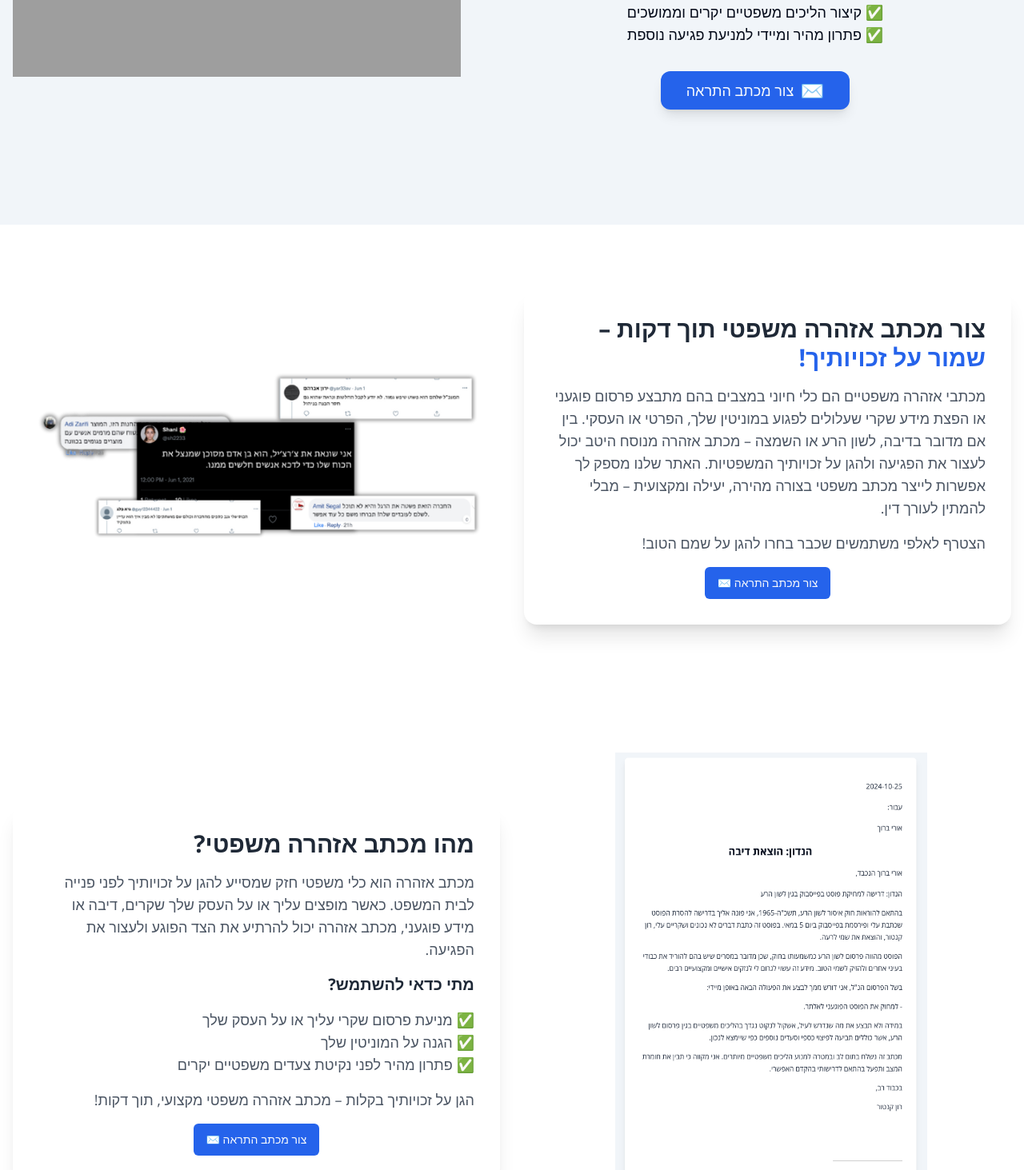
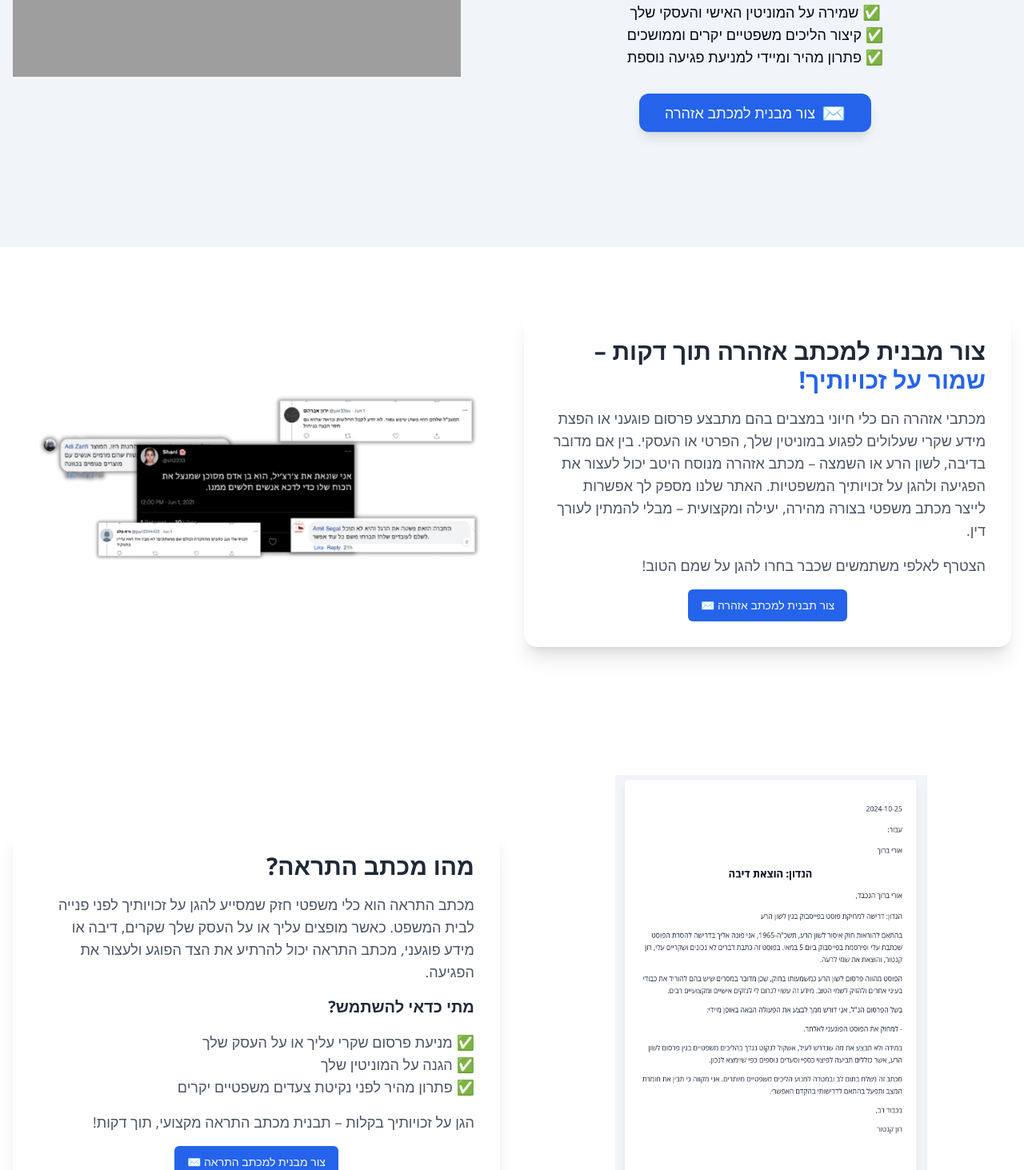
Before and after one commit to ronka/warning-letter-gpt, a Next.js app: page / in a window 1280 px wide. Shown: the part 387-1850 px from the top of the page at 80% size. Built offline with nearby package versions, Linux system fonts and the light colour scheme; no server answers; grey boxes are pictures that could not be loaded.

Commit message:
change copy of site

```diff
--- a/app/letter/[id]/page.tsx
+++ b/app/letter/[id]/page.tsx
@@ -7,6 +7,7 @@ import {
   CardTitle,
   CardContent,
   CardFooter,
+  CardDescription,
 } from "@/components/ui/card";
 import { useLetterQuery, useUpdateLetter } from "@/context/Letter";
 import { useRouter } from "next/navigation";
@@ -102,8 +103,12 @@ export default function LetterDetailPage({
         <Card className="w-full mx-auto">
           <CardHeader>
             <CardTitle className="text-2xl font-bold">
-              מכתב ההתראה שלך
+              תבנית מכתב ההתראה שלך
             </CardTitle>
+            <CardDescription>
+              התבנית שלפניך מכילה הצעה לניסוח ראשוני למכתב ההתראה, הוסף ושנה את
+              המידע ככה שיתאים למקרה שלך
+            </CardDescription>
           </CardHeader>
           <CardContent className="prose dark:prose-invert max-w-none">
             <LetterViewer
--- a/components/home/ExplainationSection.tsx
+++ b/components/home/ExplainationSection.tsx
@@ -20,12 +20,12 @@ export function ExplainationSection() {
 
           <div className="w-full md:w-1/2 space-y-4 bg-white rounded-2xl shadow-xl p-8">
             <h2 className="text-3xl font-bold text-gray-800">
-              מהו מכתב אזהרה משפטי?
+              מהו מכתב התראה?
             </h2>
             <p className="text-lg text-gray-600">
-              מכתב אזהרה הוא כלי משפטי חזק שמסייע להגן על זכויותיך לפני פנייה
+              מכתב התראה הוא כלי משפטי חזק שמסייע להגן על זכויותיך לפני פנייה
               לבית המשפט. כאשר מופצים עליך או על העסק שלך שקרים, דיבה או מידע
-              פוגעני, מכתב אזהרה יכול להרתיע את הצד הפוגע ולעצור את הפגיעה.
+              פוגעני, מכתב התראה יכול להרתיע את הצד הפוגע ולעצור את הפגיעה.
             </p>
             <h3 className="text-xl font-bold text-gray-800">
               מתי כדאי להשתמש?
@@ -36,11 +36,11 @@ export function ExplainationSection() {
               <li>✅ פתרון מהיר לפני נקיטת צעדים משפטיים יקרים</li>
             </ul>
             <p className="text-gray-600 text-lg">
-              הגן על זכויותיך בקלות – מכתב אזהרה משפטי מקצועי, תוך דקות!
+              הגן על זכויותיך בקלות – תבנית מכתב התראה מקצועי, תוך דקות!
             </p>
             <div className="flex justify-center">
               <Link href={"/letter"}>
-                <Button>צור מכתב התראה ✉️</Button>
+                <Button>צור מבנית למכתב התראה ✉️</Button>
               </Link>
             </div>
           </div>
--- a/components/home/FaqSection.tsx
+++ b/components/home/FaqSection.tsx
@@ -7,7 +7,7 @@ import {
 
 const faqs = [
   {
-    question: "מהו מכתב אזהרה משפטי?",
+    question: "מהו מכתב אזהרה",
     answer:
       "מכתב אזהרה משפטי הוא כלי רב עוצמה שנועד להגן על זכויותיך לפני נקיטת צעדים משפטיים פורמליים. כאשר מתפרסם עליך או על העסק שלך מידע כוזב, דיבה או תוכן פוגעני, מכתב אזהרה מנוסח היטב יכול להרתיע את הצד הפוגע ולעצור את הפגיעה.",
   },
@@ -24,7 +24,7 @@ const faqs = [
   {
     question: "האם יש צורך בעורך דין ליצירת מכתב אזהרה?",
     answer:
-      "אמנם השירות שלנו מספק דרך נוחה ומהירה ליצור מכתב אזהרה, אך במידה ואתה זקוק לייעוץ משפטי מעמיק או במקרה שהעניין מסלים, מומלץ להתייעץ עם עורך דין.",
+      "אמנם השירות שלנו מספק דרך נוחה ומהירה ליצור תבנית למכתב אזהרה, אין זהו מכתב התראה משפוטי. אך במידה ואתה זקוק לייעוץ משפטי מעמיק או חותמת של עורך דין על המסמך, מומלץ להתייעץ עם עורך דין.",
   },
   {
     question: "כיצד מטופל המידע והפרטיות שלי?",
--- a/components/home/Hero.tsx
+++ b/components/home/Hero.tsx
@@ -9,7 +9,7 @@ const Hero = () => {
         <div className="flex-1">
           <ChangingHeroText />
           <p className="text-xl mb-8">
-            בואו לייצר מכתב התראה מהיר וקל לכל שם ומטרה שתרצו
+            בואו לייצר תבנית למכתב אזהרה מהיר וקל לכל שם ומטרה שתרצו באמצעות AI
           </p>
 
           <ul className="text-lg mb-8">
@@ -23,7 +23,7 @@ const Hero = () => {
           <Link href={"/letter"}>
             <Button className="text-lg px-8 py-6 rounded-xl hover:scale-105 transition-transform duration-200 shadow-lg hover:shadow-xl bg-primary mb-12">
               <span className="ml-2 text-2xl">✉️</span>
-              צור מכתב התראה
+              צור מבנית למכתב אזהרה
             </Button>
           </Link>
         </div>
--- a/components/home/PromoSection.tsx
+++ b/components/home/PromoSection.tsx
@@ -10,23 +10,22 @@ export function PromoSection() {
         <div className="flex flex-col md:flex-row items-center justify-between gap-8">
           <div className="w-full md:w-1/2 space-y-4 bg-white rounded-2xl shadow-xl p-8">
             <h2 className="text-3xl font-bold text-gray-800">
-              צור מכתב אזהרה משפטי תוך דקות –{" "}
+              צור מבנית למכתב אזהרה תוך דקות –{" "}
               <span className="text-blue-600">שמור על זכויותיך!</span>
             </h2>
             <p className="text-lg text-gray-600">
-              מכתבי אזהרה משפטיים הם כלי חיוני במצבים בהם מתבצע פרסום פוגעני או
-              הפצת מידע שקרי שעלולים לפגוע במוניטין שלך, הפרטי או העסקי. בין אם
-              מדובר בדיבה, לשון הרע או השמצה – מכתב אזהרה מנוסח היטב יכול לעצור
-              את הפגיעה ולהגן על זכויותיך המשפטיות. האתר שלנו מספק לך אפשרות
-              לייצר מכתב משפטי בצורה מהירה, יעילה ומקצועית – מבלי להמתין לעורך
-              דין.
+              מכתבי אזהרה הם כלי חיוני במצבים בהם מתבצע פרסום פוגעני או הפצת
+              מידע שקרי שעלולים לפגוע במוניטין שלך, הפרטי או העסקי. בין אם מדובר
+              בדיבה, לשון הרע או השמצה – מכתב אזהרה מנוסח היטב יכול לעצור את
+              הפגיעה ולהגן על זכויותיך המשפטיות. האתר שלנו מספק לך אפשרות לייצר
+              מכתב משפטי בצורה מהירה, יעילה ומקצועית – מבלי להמתין לעורך דין.
             </p>
             <p className="text-gray-600 text-lg">
               הצטרף לאלפי משתמשים שכבר בחרו להגן על שמם הטוב!
             </p>
             <div className="flex justify-center">
               <Link href={"/letter"}>
-                <Button>צור מכתב התראה ✉️</Button>
+                <Button>צור תבנית למכתב אזהרה ✉️</Button>
               </Link>
             </div>
           </div>
```
